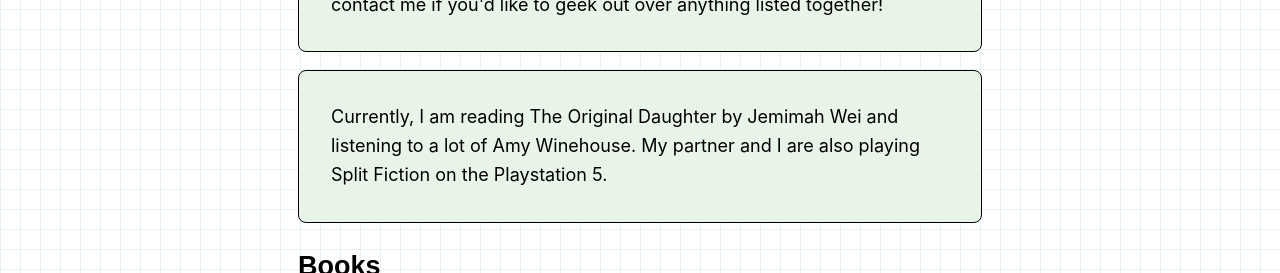
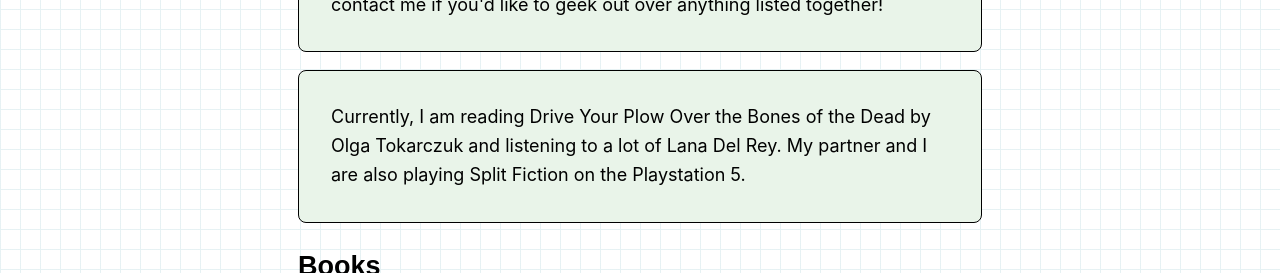
Before and after one commit to iamrita/personalwebsite, a Next.js app: page /posts/about in a window 1280 px wide. Shown: the part 251-524 px from the top of the page. Built offline with nearby package versions, Linux system fonts and the light colour scheme; a web font is replaced by a local one.

Commit message:
updating about page

```diff
--- a/pages/posts/about.js
+++ b/pages/posts/about.js
@@ -61,9 +61,9 @@ export default function About() {
             contact me if you'd like to geek out over anything listed together!
           </p>
           <p>
-            Currently, I am reading The Original Daughter by Jemimah Wei and
-            listening to a lot of Amy Winehouse. My partner and I are also
-            playing Split Fiction on the Playstation 5.
+            Currently, I am reading Drive Your Plow Over the Bones of the Dead
+            by Olga Tokarczuk and listening to a lot of Lana Del Rey. My partner
+            and I are also playing Split Fiction on the Playstation 5.
           </p>
           <h1 className={headerFont.className}>Books</h1>
           <Bookshelf books={books} />
```
